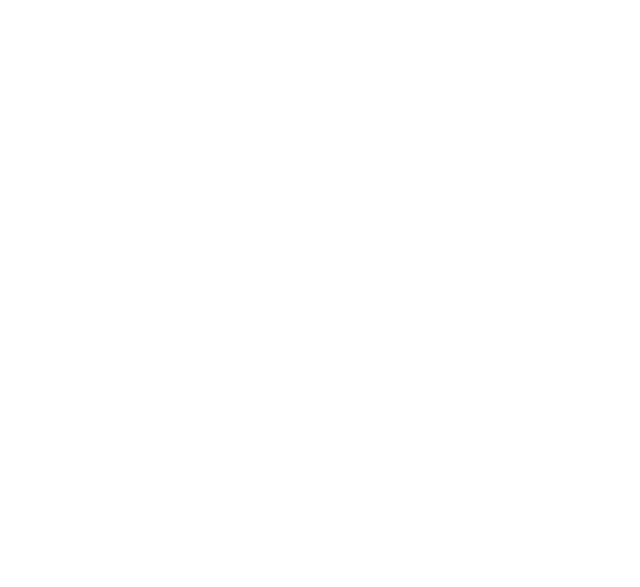
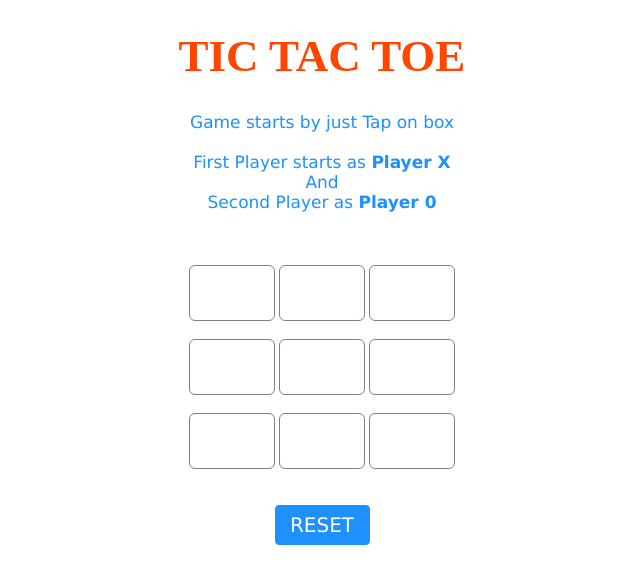
Before and after one commit to CodWurl/Tic-Tac-Toe-Sample-Project, a plain HTML site: page index.html in a window 1280 px wide. Shown: the whole page, without its empty margins (318-958 px from the left). Drawn offline with Linux system fonts and the light colour scheme.

Commit message:
edit complete of exact copy

```diff
--- a/index.html
+++ b/index.html
@@ -1,13 +1,76 @@
-<!-- boiler plate added -->
 <!DOCTYPE html>
-<html lang="en">
+
 <head>
-    <meta charset="UTF-8">
-    <meta http-equiv="X-UA-Compatible" content="IE=edge">
-    <meta name="viewport" content="width=device-width, initial-scale=1.0">
-    <title>Document</title>
+	<meta name="viewport" content=
+		"width=device-width, initial-scale=1.0">
+
+	<!-- CSS file Included -->
+	<link rel="stylesheet" href="ttt.css">
+
+	<!-- JavaScript file included -->
+	<script src="ttt.js"></script>
 </head>
+
 <body>
+	<div id="main">
+		<h1>TIC TAC TOE</h1>
 
+		<!-- Game Instructions -->
+		<p id="ins">Game starts by just Tap on
+			box<br><br>First Player starts as
+			<b>Player X</b><br>And<br>Second
+			Player as <b>Player 0</b>
+		</p>
+
+
+
+
+		<br><br>
+		<!-- 3*3 grid of Boxes -->
+		<input type="text" id="b1" onclick=
+			"myfunc_3(); myfunc();" readonly>
+
+		<input type="text" id="b2" onclick=
+			"myfunc_4(); myfunc();" readonly>
+
+		<input type="text" id="b3" onclick=
+			"myfunc_5(); myfunc();" readonly>
+		<br><br>
+
+		<input type="text" id="b4" onclick=
+			"myfunc_6(); myfunc();" readonly>
+
+		<input type="text" id="b5" onclick=
+			"myfunc_7(); myfunc();" readonly>
+
+		<input type="text" id="b6" onclick=
+			"myfunc_8(); myfunc();" readonly>
+		<br><br>
+
+		<input type="text" id="b7" onclick=
+			"myfunc_9(); myfunc();" readonly>
+
+		<input type="text" id="b8" onclick=
+			"myfunc_10();myfunc();" readonly>
+
+		<input type="text" id="b9" onclick=
+			"myfunc_11();myfunc();" readonly>
+
+		<!-- Grid end here -->
+		<br><br><br>
+		<!-- Button to reset game -->
+		<button id="but" onclick="myfunc_2()">
+			RESET
+		</button>
+
+		<br><br>
+		<!-- Space to show player turn -->
+		<p id="print"></p>
+
+
+
+
+	</div>
 </body>
+
 </html>
--- a/ttt.css
+++ b/ttt.css
@@ -0,0 +1,59 @@
+
+	/* CSS Code */
+	/* Heading */
+	h1 {
+		color: orangered;
+		font-size: 45px;
+	}
+
+	/* 3*3 Grid */
+	#b1, #b2, #b3, #b4, #b5,
+	#b6, #b7, #b8, #b9 {
+		width: 80px;
+		height: 52px;
+		margin: auto;
+		border: 1px solid gray;
+		border-radius: 6px;
+		font-size: 30px;
+		text-align: center;
+	}
+
+	/* Reset Button */
+	#but {
+		box-sizing: border-box;
+		width: 95px;
+		height: 40px;
+		border: 1px solid dodgerblue;
+		margin: auto;
+		border-radius: 4px;
+		font-family: Verdana,
+			Geneva, Tahoma, sans-serif;
+
+		background-color: dodgerblue;
+		color: white;
+		font-size: 20px;
+		cursor: pointer;
+	}
+
+	/* Player turn space */
+	#print {
+		font-family: Verdana,
+			Geneva, Tahoma, sans-serif;
+
+		color: dodgerblue;
+		font-size: 20px;
+	}
+
+	/* Main Container */
+	#main {
+		text-align: center;
+	}
+
+	/* Game Instruction Text */
+	#ins {
+		font-family: Verdana,
+			Geneva, Tahoma, sans-serif;
+
+		color: dodgerblue;
+		font-size: 17px;
+	}
--- a/ttt.js
+++ b/ttt.js
@@ -0,0 +1,375 @@
+// Function called whenever user tab on any box
+function myfunc() {
+
+	// Setting DOM to all boxes or input field
+	var b1, b2, b3, b4, b5, b6, b7, b8, b9;
+	b1 = document.getElementById("b1").value;
+	b2 = document.getElementById("b2").value;
+	b3 = document.getElementById("b3").value;
+	b4 = document.getElementById("b4").value;
+	b5 = document.getElementById("b5").value;
+	b6 = document.getElementById("b6").value;
+	b7 = document.getElementById("b7").value;
+	b8 = document.getElementById("b8").value;
+	b9 = document.getElementById("b9").value;
+
+	// Checking if Player X won or not and after
+	// that disabled all the other fields
+	if ((b1 == 'x' || b1 == 'X') && (b2 == 'x' ||
+		b2 == 'X') && (b3 == 'x' || b3 == 'X')) {
+		document.getElementById('print')
+			.innerHTML = "Player X won";
+		document.getElementById("b4").disabled = true;
+		document.getElementById("b5").disabled = true;
+		document.getElementById("b6").disabled = true;
+		document.getElementById("b7").disabled = true;
+		document.getElementById("b8").disabled = true;
+		document.getElementById("b9").disabled = true;
+		window.alert('Player X won');
+	}
+	else if ((b1 == 'x' || b1 == 'X') && (b4 == 'x' ||
+		b4 == 'X') && (b7 == 'x' || b7 == 'X')) {
+		document.getElementById('print')
+			.innerHTML = "Player X won";
+		document.getElementById("b2").disabled = true;
+		document.getElementById("b3").disabled = true;
+		document.getElementById("b5").disabled = true;
+		document.getElementById("b6").disabled = true;
+		document.getElementById("b8").disabled = true;
+		document.getElementById("b9").disabled = true;
+
+		window.alert('Player X won');
+	}
+	else if ((b7 == 'x' || b7 == 'X') && (b8 == 'x' ||
+		b8 == 'X') && (b9 == 'x' || b9 == 'X')) {
+		document.getElementById('print')
+			.innerHTML = "Player X won";
+		document.getElementById("b1").disabled = true;
+		document.getElementById("b2").disabled = true;
+		document.getElementById("b3").disabled = true;
+		document.getElementById("b4").disabled = true;
+		document.getElementById("b5").disabled = true;
+		document.getElementById("b6").disabled = true;
+		window.alert('Player X won');
+	}
+	else if ((b3 == 'x' || b3 == 'X') && (b6 == 'x' ||
+		b6 == 'X') && (b9 == 'x' || b9 == 'X')) {
+		document.getElementById('print')
+			.innerHTML = "Player X won";
+		document.getElementById("b1").disabled = true;
+		document.getElementById("b2").disabled = true;
+		document.getElementById("b4").disabled = true;
+		document.getElementById("b5").disabled = true;
+		document.getElementById("b7").disabled = true;
+		document.getElementById("b8").disabled = true;
+		window.alert('Player X won');
+	}
+	else if ((b1 == 'x' || b1 == 'X') && (b5 == 'x' ||
+		b5 == 'X') && (b9 == 'x' || b9 == 'X')) {
+		document.getElementById('print')
+			.innerHTML = "Player X won";
+		document.getElementById("b2").disabled = true;
+		document.getElementById("b3").disabled = true;
+		document.getElementById("b4").disabled = true;
+		document.getElementById("b6").disabled = true;
+		document.getElementById("b7").disabled = true;
+		document.getElementById("b8").disabled = true;
+		window.alert('Player X won');
+	}
+	else if ((b3 == 'x' || b3 == 'X') && (b5 == 'x' ||
+		b5 == 'X') && (b7 == 'x' || b7 == 'X')) {
+		document.getElementById('print')
+			.innerHTML = "Player X won";
+		document.getElementById("b1").disabled = true;
+		document.getElementById("b2").disabled = true;
+		document.getElementById("b4").disabled = true;
+		document.getElementById("b6").disabled = true;
+		document.getElementById("b8").disabled = true;
+		document.getElementById("b9").disabled = true;
+		window.alert('Player X won');
+	}
+	else if ((b2 == 'x' || b2 == 'X') && (b5 == 'x' ||
+		b5 == 'X') && (b8 == 'x' || b8 == 'X')) {
+		document.getElementById('print')
+			.innerHTML = "Player X won";
+		document.getElementById("b1").disabled = true;
+		document.getElementById("b3").disabled = true;
+		document.getElementById("b4").disabled = true;
+		document.getElementById("b6").disabled = true;
+		document.getElementById("b7").disabled = true;
+		document.getElementById("b9").disabled = true;
+		window.alert('Player X won');
+	}
+	else if ((b4 == 'x' || b4 == 'X') && (b5 == 'x' ||
+		b5 == 'X') && (b6 == 'x' || b6 == 'X')) {
+		document.getElementById('print')
+			.innerHTML = "Player X won";
+		document.getElementById("b1").disabled = true;
+		document.getElementById("b2").disabled = true;
+		document.getElementById("b3").disabled = true;
+		document.getElementById("b7").disabled = true;
+		document.getElementById("b8").disabled = true;
+		document.getElementById("b9").disabled = true;
+		window.alert('Player X won');
+	}
+
+	// Checking of Player X finish
+	// Checking for Player 0 starts, Is player 0 won or
+	// not and after that disabled all the other fields
+	else if ((b1 == '0' || b1 == '0') && (b2 == '0' ||
+		b2 == '0') && (b3 == '0' || b3 == '0')) {
+		document.getElementById('print')
+			.innerHTML = "Player 0 won";
+		document.getElementById("b4").disabled = true;
+		document.getElementById("b5").disabled = true;
+		document.getElementById("b6").disabled = true;
+		document.getElementById("b7").disabled = true;
+		document.getElementById("b8").disabled = true;
+		document.getElementById("b9").disabled = true;
+		window.alert('Player 0 won');
+	}
+	else if ((b1 == '0' || b1 == '0') && (b4 == '0' ||
+		b4 == '0') && (b7 == '0' || b7 == '0')) {
+		document.getElementById('print')
+			.innerHTML = "Player 0 won";
+		document.getElementById("b2").disabled = true;
+		document.getElementById("b3").disabled = true;
+		document.getElementById("b5").disabled = true;
+		document.getElementById("b6").disabled = true;
+		document.getElementById("b8").disabled = true;
+		document.getElementById("b9").disabled = true;
+		window.alert('Player 0 won');
+	}
+	else if ((b7 == '0' || b7 == '0') && (b8 == '0' ||
+		b8 == '0') && (b9 == '0' || b9 == '0')) {
+		document.getElementById('print')
+			.innerHTML = "Player 0 won";
+		document.getElementById("b1").disabled = true;
+		document.getElementById("b2").disabled = true;
+		document.getElementById("b3").disabled = true;
+		document.getElementById("b4").disabled = true;
+		document.getElementById("b5").disabled = true;
+		document.getElementById("b6").disabled = true;
+		window.alert('Player 0 won');
+	}
+	else if ((b3 == '0' || b3 == '0') && (b6 == '0' ||
+		b6 == '0') && (b9 == '0' || b9 == '0')) {
+		document.getElementById('print')
+			.innerHTML = "Player 0 won";
+		document.getElementById("b1").disabled = true;
+		document.getElementById("b2").disabled = true;
+		document.getElementById("b4").disabled = true;
+		document.getElementById("b5").disabled = true;
+		document.getElementById("b7").disabled = true;
+		document.getElementById("b8").disabled = true;
+		window.alert('Player 0 won');
+	}
+	else if ((b1 == '0' || b1 == '0') && (b5 == '0' ||
+		b5 == '0') && (b9 == '0' || b9 == '0')) {
+		document.getElementById('print')
+			.innerHTML = "Player 0 won";
+		document.getElementById("b2").disabled = true;
+		document.getElementById("b3").disabled = true;
+		document.getElementById("b4").disabled = true;
+		document.getElementById("b6").disabled = true;
+		document.getElementById("b7").disabled = true;
+		document.getElementById("b8").disabled = true;
+		window.alert('Player 0 won');
+	}
+	else if ((b3 == '0' || b3 == '0') && (b5 == '0' ||
+		b5 == '0') && (b7 == '0' || b7 == '0')) {
+		document.getElementById('print')
+			.innerHTML = "Player 0 won";
+		document.getElementById("b1").disabled = true;
+		document.getElementById("b2").disabled = true;
+		document.getElementById("b4").disabled = true;
+		document.getElementById("b6").disabled = true;
+		document.getElementById("b8").disabled = true;
+		document.getElementById("b9").disabled = true;
+		window.alert('Player 0 won');
+	}
+	else if ((b2 == '0' || b2 == '0') && (b5 == '0' ||
+		b5 == '0') && (b8 == '0' || b8 == '0')) {
+		document.getElementById('print')
+			.innerHTML = "Player 0 won";
+		document.getElementById("b1").disabled = true;
+		document.getElementById("b3").disabled = true;
+		document.getElementById("b4").disabled = true;
+		document.getElementById("b6").disabled = true;
+		document.getElementById("b7").disabled = true;
+		document.getElementById("b9").disabled = true;
+		window.alert('Player 0 won');
+	}
+	else if ((b4 == '0' || b4 == '0') && (b5 == '0' ||
+		b5 == '0') && (b6 == '0' || b6 == '0')) {
+		document.getElementById('print')
+			.innerHTML = "Player 0 won";
+		document.getElementById("b1").disabled = true;
+		document.getElementById("b2").disabled = true;
+		document.getElementById("b3").disabled = true;
+		document.getElementById("b7").disabled = true;
+		document.getElementById("b8").disabled = true;
+		document.getElementById("b9").disabled = true;
+		window.alert('Player 0 won');
+	}
+
+	// Checking of Player 0 finish
+	// Here, Checking about Tie
+	else if ((b1 == 'X' || b1 == '0') && (b2 == 'X'
+		|| b2 == '0') && (b3 == 'X' || b3 == '0') &&
+		(b4 == 'X' || b4 == '0') && (b5 == 'X' ||
+		b5 == '0') && (b6 == 'X' || b6 == '0') &&
+		(b7 == 'X' || b7 == '0') && (b8 == 'X' ||
+		b8 == '0') && (b9 == 'X' || b9 == '0')) {
+			document.getElementById('print')
+				.innerHTML = "Match Tie";
+			window.alert('Match Tie');
+	}
+	else {
+
+		// Here, Printing Result
+		if (flag == 1) {
+			document.getElementById('print')
+				.innerHTML = "Player X Turn";
+		}
+		else {
+			document.getElementById('print')
+				.innerHTML = "Player 0 Turn";
+		}
+	}
+}
+
+// Function to reset game
+function myfunc_2() {
+	location.reload();
+	document.getElementById('b1').value = '';
+	document.getElementById("b2").value = '';
+	document.getElementById("b3").value = '';
+	document.getElementById("b4").value = '';
+	document.getElementById("b5").value = '';
+	document.getElementById("b6").value = '';
+	document.getElementById("b7").value = '';
+	document.getElementById("b8").value = '';
+	document.getElementById("b9").value = '';
+
+}
+
+// Here onwards, functions check turn of the player
+// and put accordingly value X or 0
+flag = 1;
+function myfunc_3() {
+	if (flag == 1) {
+		document.getElementById("b1").value = "X";
+		document.getElementById("b1").disabled = true;
+		flag = 0;
+	}
+	else {
+		document.getElementById("b1").value = "0";
+		document.getElementById("b1").disabled = true;
+		flag = 1;
+	}
+}
+
+function myfunc_4() {
+	if (flag == 1) {
+		document.getElementById("b2").value = "X";
+		document.getElementById("b2").disabled = true;
+		flag = 0;
+	}
+	else {
+		document.getElementById("b2").value = "0";
+		document.getElementById("b2").disabled = true;
+		flag = 1;
+	}
+}
+
+function myfunc_5() {
+	if (flag == 1) {
+		document.getElementById("b3").value = "X";
+		document.getElementById("b3").disabled = true;
+		flag = 0;
+	}
+	else {
+		document.getElementById("b3").value = "0";
+		document.getElementById("b3").disabled = true;
+		flag = 1;
+	}
+}
+
+function myfunc_6() {
+	if (flag == 1) {
+		document.getElementById("b4").value = "X";
+		document.getElementById("b4").disabled = true;
+		flag = 0;
+	}
+	else {
+		document.getElementById("b4").value = "0";
+		document.getElementById("b4").disabled = true;
+		flag = 1;
+	}
+}
+
+function myfunc_7() {
+	if (flag == 1) {
+		document.getElementById("b5").value = "X";
+		document.getElementById("b5").disabled = true;
+		flag = 0;
+	}
+	else {
+		document.getElementById("b5").value = "0";
+		document.getElementById("b5").disabled = true;
+		flag = 1;
+	}
+}
+
+function myfunc_8() {
+	if (flag == 1) {
+		document.getElementById("b6").value = "X";
+		document.getElementById("b6").disabled = true;
+		flag = 0;
+	}
+	else {
+		document.getElementById("b6").value = "0";
+		document.getElementById("b6").disabled = true;
+		flag = 1;
+	}
+}
+
+function myfunc_9() {
+	if (flag == 1) {
+		document.getElementById("b7").value = "X";
+		document.getElementById("b7").disabled = true;
+		flag = 0;
+	}
+	else {
+		document.getElementById("b7").value = "0";
+		document.getElementById("b7").disabled = true;
+		flag = 1;
+	}
+}
+
+function myfunc_10() {
+	if (flag == 1) {
+		document.getElementById("b8").value = "X";
+		document.getElementById("b8").disabled = true;
+		flag = 0;
+	}
+	else {
+		document.getElementById("b8").value = "0";
+		document.getElementById("b8").disabled = true;
+		flag = 1;
+	}
+}
+
+function myfunc_11() {
+	if (flag == 1) {
+		document.getElementById("b9").value = "X";
+		document.getElementById("b9").disabled = true;
+		flag = 0;
+	}
+	else {
+		document.getElementById("b9").value = "0";
+		document.getElementById("b9").disabled = true;
+		flag = 1;
+	}
+}
```
